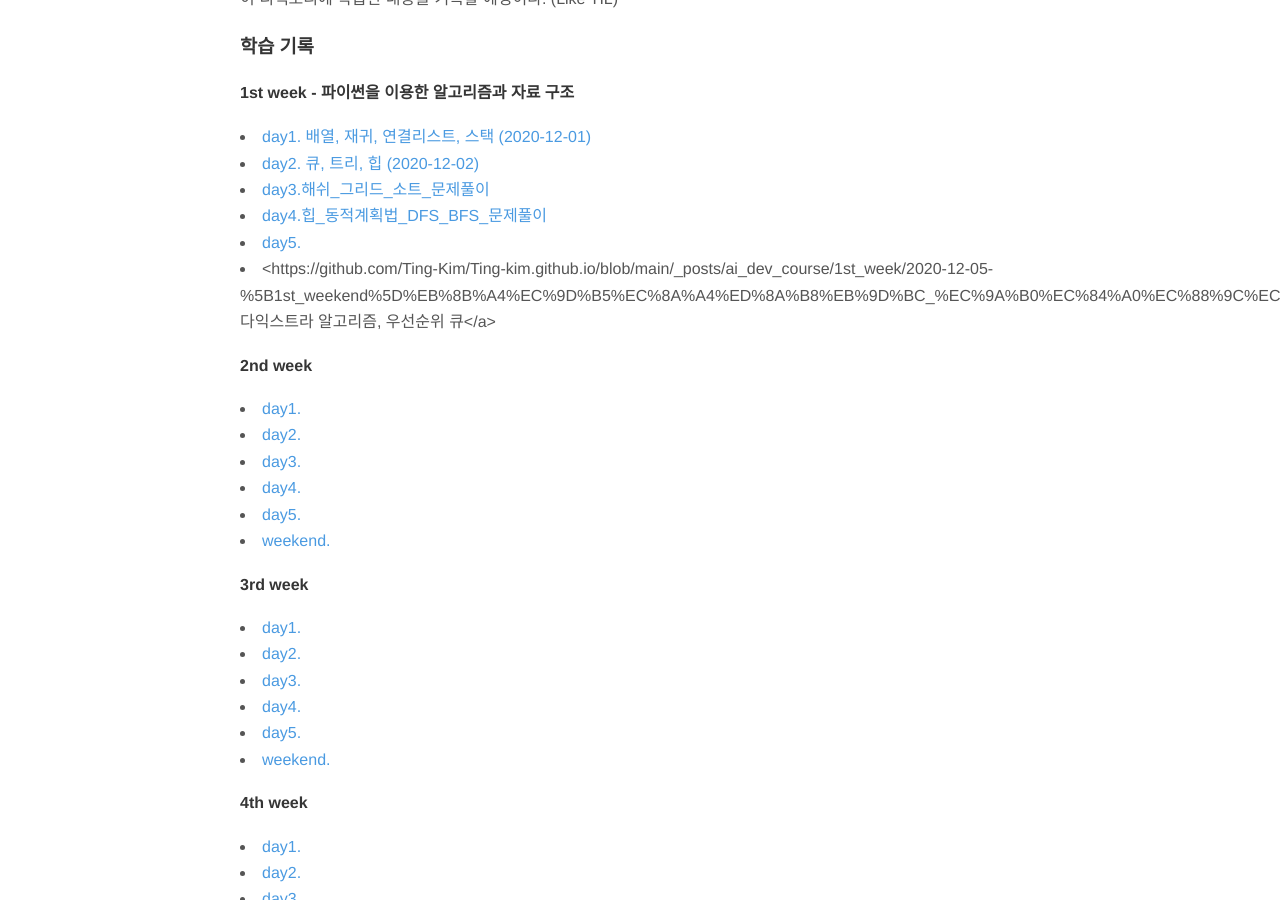
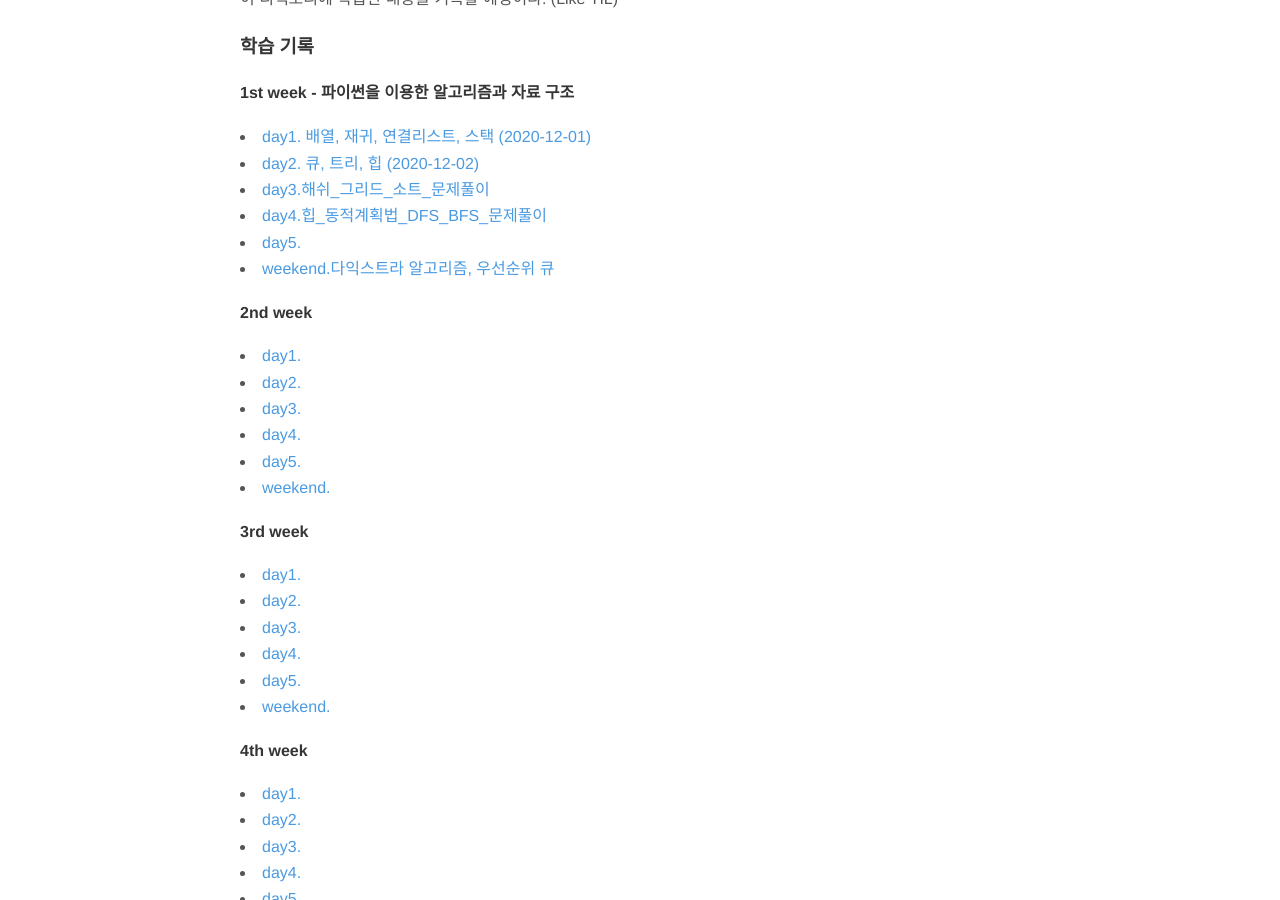
Before and after one commit to Ting-Kim/Ting-kim.github.io, a Jekyll site: the page built from _posts/ai_dev_course/2020-11-30-ai_dev_course_readme.md, in a window 1280 px wide and 900 px high, scrolled down 306 px. Built offline with Jekyll 4.4.1, drawn with Linux system fonts in a browser that asks for light colours; nearby versions of some CDN libraries; our own code applies the rules of GitHub Pages for plain Markdown files; part of the change alters nothing that is shown.

Commit message:
Update 2020-11-30-ai_dev_course_readme.md

```diff
--- a/_posts/ai_dev_course/2020-11-30-ai_dev_course_readme.md
+++ b/_posts/ai_dev_course/2020-11-30-ai_dev_course_readme.md
@@ -11,7 +11,7 @@
 <li><a href="https://github.com/Ting-Kim/Ting-kim.github.io/blob/main/_posts/ai_dev_course/1st_week/2020-12-02-%5B1st_week-day3%5D%ED%95%B4%EC%89%AC_%EA%B7%B8%EB%A6%AC%EB%94%94_%EC%86%8C%ED%8A%B8_%EB%AC%B8%EC%A0%9C%ED%92%80%EC%9D%B4.md">day3.해쉬_그리드_소트_문제풀이</a></li>
 <li><a href="https://github.com/Ting-Kim/Ting-kim.github.io/blob/main/_posts/ai_dev_course/1st_week/2020-12-03-%5B1st_week-day4%5D%ED%9E%99_%EB%8F%99%EC%A0%81%EA%B3%84%ED%9A%8D%EB%B2%95_DFS_BFS_%EB%AC%B8%EC%A0%9C%ED%92%80%EC%9D%B4.md">day4.힙_동적계획법_DFS_BFS_문제풀이</a></li>
 <li><a href="#">day5.</a></li>
-<li><https://github.com/Ting-Kim/Ting-kim.github.io/blob/main/_posts/ai_dev_course/1st_week/2020-12-05-%5B1st_weekend%5D%EB%8B%A4%EC%9D%B5%EC%8A%A4%ED%8A%B8%EB%9D%BC_%EC%9A%B0%EC%84%A0%EC%88%9C%EC%9C%84%ED%81%90.md">weekend.다익스트라 알고리즘, 우선순위 큐</a></li>
+<li><a href="https://github.com/Ting-Kim/Ting-kim.github.io/blob/main/_posts/ai_dev_course/1st_week/2020-12-05-%5B1st_weekend%5D%EB%8B%A4%EC%9D%B5%EC%8A%A4%ED%8A%B8%EB%9D%BC_%EC%9A%B0%EC%84%A0%EC%88%9C%EC%9C%84%ED%81%90.md">weekend.다익스트라 알고리즘, 우선순위 큐</a></li>
 
 #### 2nd week
 <li><a href="#">day1.</a></li>
```
